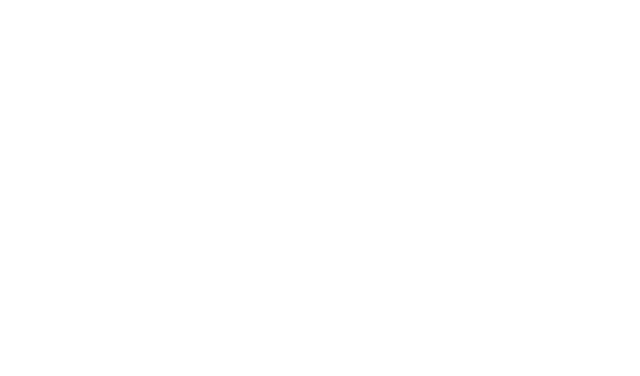
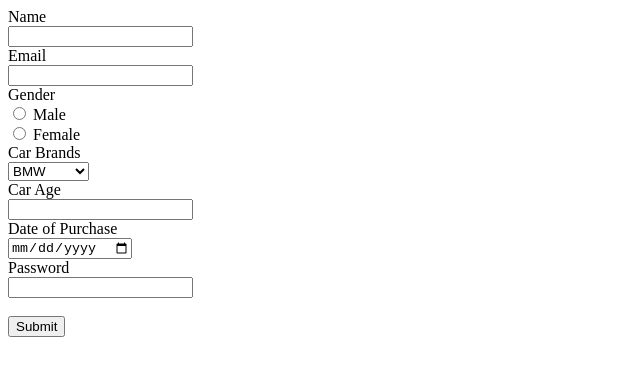
Before and after one commit to acciojob/car-insurance-form-keerthana4600, a website: page main.html in a window 1280 px wide. Shown: the whole page, without its empty margins (0-640 px from the left). Drawn offline with Linux system fonts and the light colour scheme.

Commit message:
created a submission

```diff
--- a/main.html
+++ b/main.html
@@ -10,7 +10,37 @@
 	<!-- the entire body must be written by student -->
     <script type="text/javascript" src="./script.js">
 </script>
+<form action="" method="post">
+	<label for="name">Name</label><br />
+		<input type="text" id="name" name="name" required /><br />
+		<label for="email">Email</label><br />
+		<input type="email" id="email" name="email" required /><br />
+		<label for="gender">Gender</label><br />
+		<input type="radio" id="male" name="gender" value="male" required />
+		<label for="male">Male</label><br />
+		<input type="radio" id="female" name="gender" value="female" required />
+		<label for="female">Female</label><br />
+		<label for="cars">Car Brands</label><br />
+		<select id="cars" name="car-brands">
+		  <option value="bmw" id="cars">BMW</option>
+		  <option value="audi" id="cars">Audi</option>
+		  <option value="mercedes" id="cars">Mercedes</option></select
+		><br />
+		<label for="age">Car Age</label><br />
+		<input type="number" id="carage" name="carage" required /><br />
+		<label for="dob">Date of Purchase</label><br />
+		<input type="date" id="dop" name="dop" required /><br />
+		<label for="password">Password</label><br />
+		<input
+		  type="password"
+		  id="password"
+		  name="password"
+		  required
+		/><br /><br />
+		<!-- <input type="submit" value="Submit"> -->
+		<button type="submit">Submit</button>
 
+</form>
 </body>
 
 </html>
```
